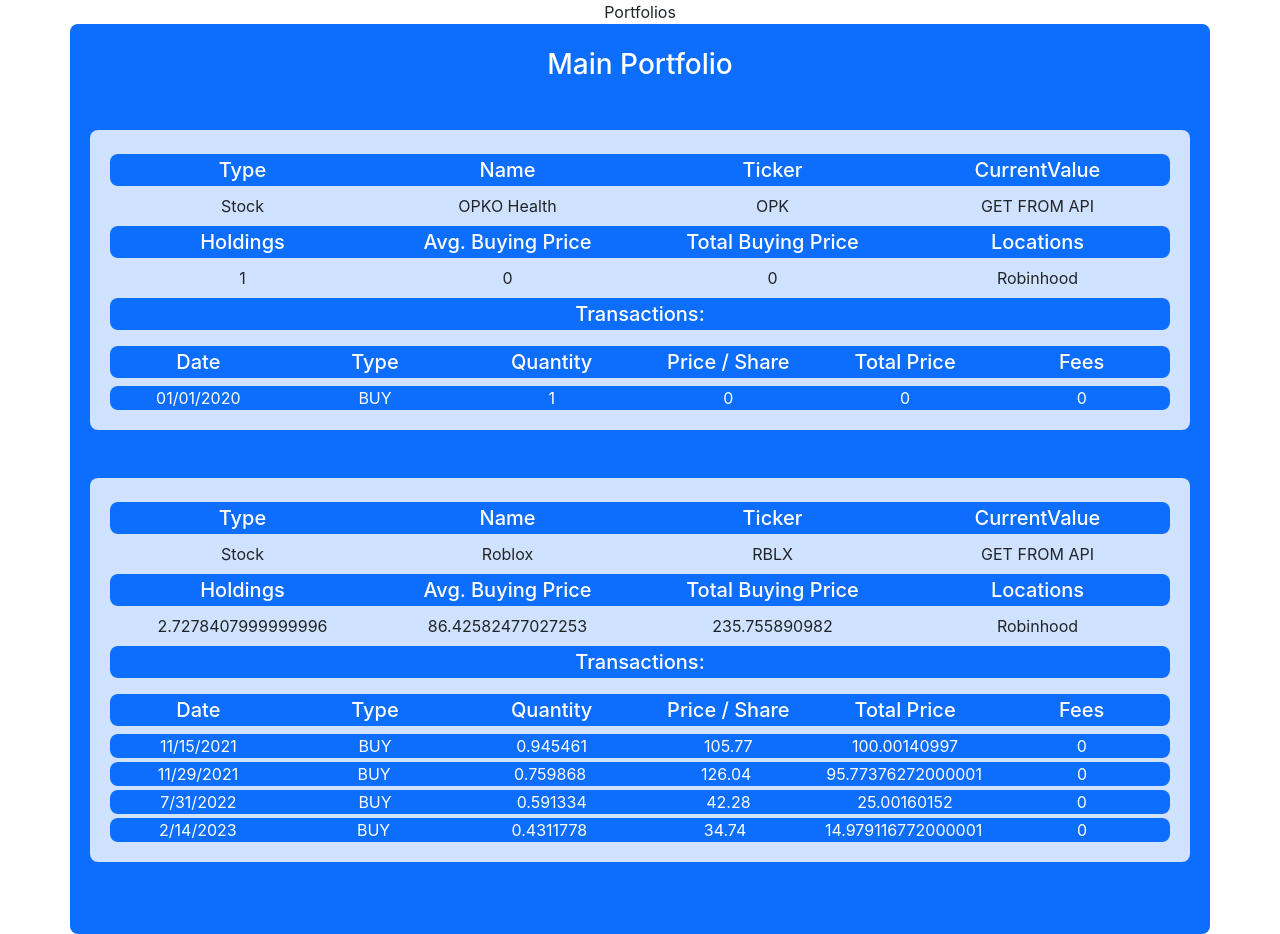
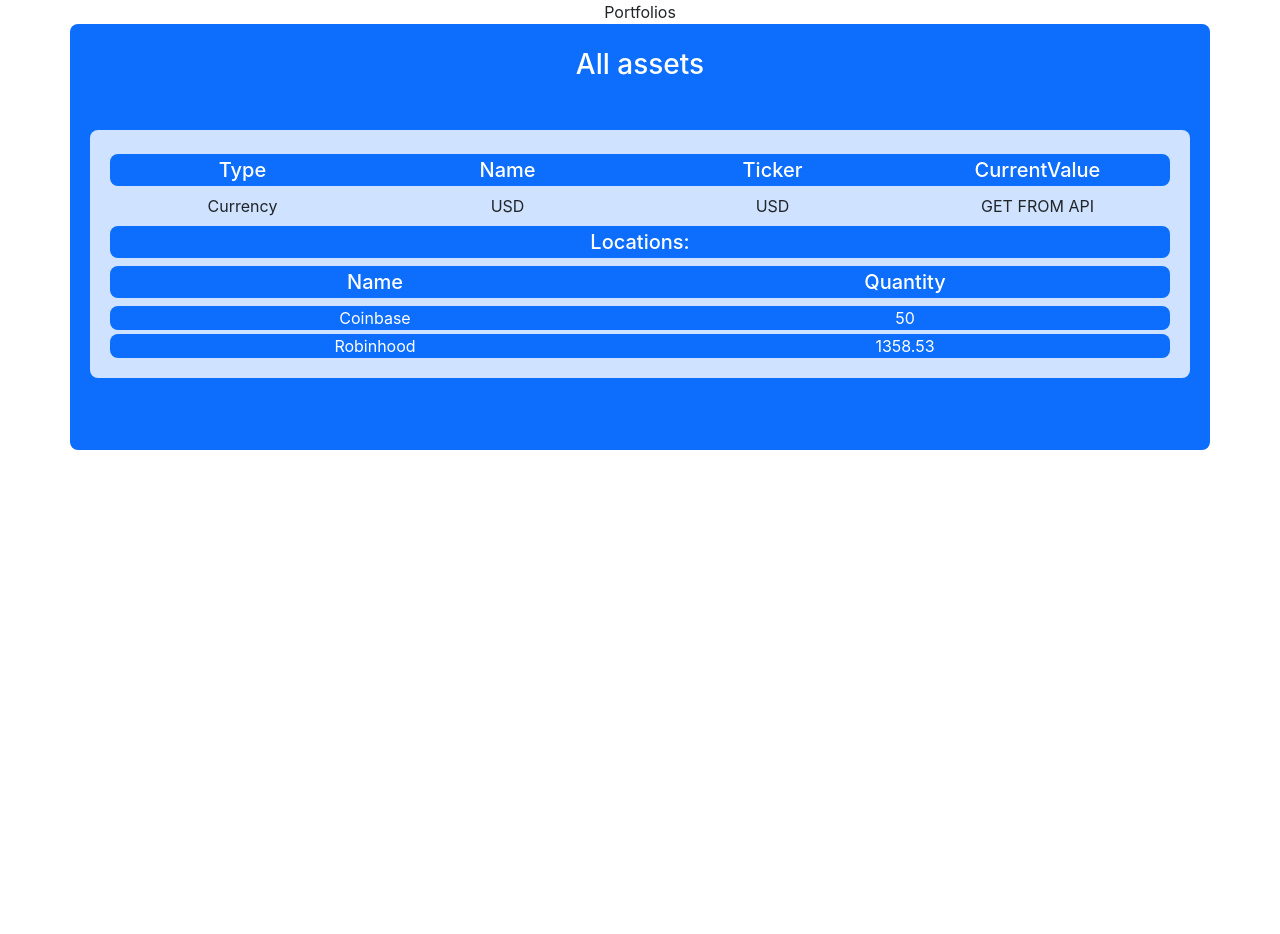
Before and after one commit to kqarlos/finance, a React (Create React App) app in the folder client/: page / in a window 1280 px wide. After the commit the page ends 800 px from the top, so only its background shows below. Built offline with nearby package versions, Linux system fonts and the light colour scheme.

Commit message:
replace transactions with location

```diff
--- a/client/src/components/Asset/asset.js
+++ b/client/src/components/Asset/asset.js
@@ -4,12 +4,12 @@
 function Asset({ asset }) {
 
     const [data, setData] = useState({
-        holdings: asset.transactions.reduce((acc, txn) =>
-            acc + txn.qty, 0
-        ),
-        totalBuyingPrice: asset.transactions.reduce((acc, txn) =>
-            acc + (txn.qty * txn.pricePerUnit), 0),
-        avgBuyingPrice: 0,
+        // holdings: asset.transactions.reduce((acc, txn) =>
+        //     acc + txn.qty, 0
+        // ),
+        // totalBuyingPrice: asset.transactions.reduce((acc, txn) =>
+        //     acc + (txn.qty * txn.pricePerUnit), 0),
+        // avgBuyingPrice: 0,
         displayTxn: true
 
     });
@@ -29,7 +29,7 @@
         //     .then(response => response.json())
         //     .then(json => setData(json))
         //     .catch(error => console.error(error));
-        setData({ ...data, avgBuyingPrice: data.totalBuyingPrice / data.holdings })
+        // setData({ ...data, avgBuyingPrice: data.totalBuyingPrice / data.holdings })
 
     }, []);
 
@@ -53,6 +53,29 @@
                 </div>
 
                 <div className="row m-2 py-1 bg-primary text-white h5 rounded-3">
+                    <div className="col-12" onClick={toggleTxn}>Locations:</div>
+                </div>
+
+                <div className="row m-2 py-1 bg-primary text-white h5 rounded-3">
+                    <div className="col">Name</div>
+                    <div className="col">Quantity</div>
+
+                </div>
+
+                {asset.locations.map((location, i) => {
+                    return (
+
+                        <div className="row bg-primary text-white mx-2 my-1 rounded-3" key={i}>
+                            <div className="col">{location.name}</div>
+                            <div className="col">{location.qty}</div>
+
+
+                        </div>
+                    );
+                })}
+
+
+                {/* <div className="row m-2 py-1 bg-primary text-white h5 rounded-3">
                     <div className="col-3">Holdings</div>
                     <div className="col-3">Avg. Buying Price</div>
                     <div className="col-3">Total Buying Price</div>
@@ -64,15 +87,15 @@
                     <div className="col-3">{data.avgBuyingPrice}</div>
                     <div className="col-3">{data.totalBuyingPrice}</div>
                     <div className="col-3">{asset.locations}</div>
-                </div>
+                </div> */}
 
-                <div className="row m-2 py-1 bg-primary text-white h5 rounded-3">
+                {/* <div className="row m-2 py-1 bg-primary text-white h5 rounded-3">
                     <div className="col-12" onClick={toggleTxn}>Transactions:</div>
                 </div>
 
                 <div className="row bg-primary-subtle" >
                     <Transactions txns={asset.transactions} />
-                </div>
+                </div> */}
 
             </div>
         </div>
--- a/client/src/components/Portfolio/portfolio.js
+++ b/client/src/components/Portfolio/portfolio.js
@@ -7,7 +7,7 @@
     return (
         <div className="container bg-primary py-4 rounded-3">
             <div className="text-white h3">{portfolio.name}</div>
-            {portfolio.assets.map((n, i) => {
+            {portfolio.fiat.map((n, i) => {
                 return (
                     <Asset key={i} asset={n} />
 
--- a/client/src/pages/Homepage.js
+++ b/client/src/pages/Homepage.js
@@ -11,7 +11,7 @@
             <div>
 
                 <div>Portfolios</div>
-                <Portfolio portfolio={state.portfolio.portfolio} />
+                <Portfolio portfolio={state.finances.portfolio} />
             </div>
 
         </>
--- a/client/src/utils/GlobalState.js
+++ b/client/src/utils/GlobalState.js
@@ -17,7 +17,7 @@
 
 const StoreProvider = ({ value = [], ...props }) => {
     const [state, dispatch] = useReducer(reducer, {
-        portfolio: data
+        finances: data
     });
     return <Provider value={[state, dispatch]} {...props} />;
 };
--- a/client/src/utils/data.json
+++ b/client/src/utils/data.json
@@ -1,62 +1,295 @@
 {
     "portfolio": {
-        "name": "Main Portfolio",
-        "assets": [
+        "name": "All assets",
+        "fiat": [
             {
-                "type": "Stock",
-                "name": "OPKO Health",
-                "tkr": "OPK",
+                "type": "Currency",
+                "name": "USD",
+                "tkr": "USD",
                 "locations": [
-                    "Robinhood"
+                    {
+                        "name": "Coinbase",
+                        "qty": 50
+                    },
+                    {
+                        "name": "Robinhood",
+                        "qty": 1358.53
+                    }
                 ],
-                "transactions": [
+                "transactions": [],
+                "notes": ""
+            }
+        ],
+        "crypto": [
+            {
+                "type": "L1",
+                "name": "Bitcoin",
+                "tkr": "BTC",
+                "locations": [
                     {
-                        "date": "01/01/2020",
-                        "type": "BUY",
-                        "qty": 1,
-                        "pricePerUnit": 0,
-                        "fees": 0
+                        "name": "Coinbase",
+                        "qty": 50.00123610
                     }
-                ]
+                ],
+                "transactions": [],
+                "notes": ""
             },
             {
-                "type": "Stock",
-                "name": "Roblox",
-                "tkr": "RBLX",
+                "type": "L1",
+                "name": "Ethereum",
+                "tkr": "ETH",
                 "locations": [
-                    "Robinhood"
-                ],
-                "transactions": [
                     {
-                        "date": "11/15/2021",
-                        "type": "BUY",
-                        "qty": 0.945461,
-                        "pricePerUnit": 105.77,
-                        "fees": 0
+                        "name": "Coinbase",
+                        "qty": 0.01282361
                     },
                     {
-                        "date": "11/29/2021",
-                        "type": "BUY",
-                        "qty": 0.759868,
-                        "pricePerUnit": 126.04,
-                        "fees": 0
+                        "name": "Etherium Mainnet: Metamask, Crypto.com Defi, Coinbase Wallet",
+                        "qty": 0.0747
+                    }
+                ],
+                "transactions": [],
+                "notes": ""
+            },
+            {
+                "type": "L1",
+                "name": "Cardano",
+                "tkr": "ADA",
+                "locations": [
+                    {
+                        "name": "Crypto.com",
+                        "qty": 125
+                    }
+                ],
+                "transactions": [],
+                "notes": ""
+            },
+            {
+                "type": "L1",
+                "name": "Solana",
+                "tkr": "SOL",
+                "locations": [
+                    {
+                        "name": "Phantom Wallet",
+                        "qty": 3.6445
+                    }
+                ],
+                "transactions": [],
+                "notes": ""
+            },
+            {
+                "type": "L1",
+                "name": "Binance",
+                "tkr": "BNB",
+                "locations": [
+                    {
+                        "name": "Binance Smart Chain Mainnet: Metamask",
+                        "qty": 0.0671
+                    }
+                ],
+                "transactions": [],
+                "notes": ""
+            },
+            {
+                "type": "L1",
+                "name": "Polygon",
+                "tkr": "MATIC",
+                "locations": [
+                    {
+                        "name": "Crypto.com",
+                        "qty": 280
+                    }
+                ],
+                "transactions": [],
+                "notes": ""
+            },
+            {
+                "type": "Gaming",
+                "name": "Inmutable X",
+                "tkr": "IMX",
+                "locations": [
+                    {
+                        "name": "Crypto.com",
+                        "qty": 7.45
+                    }
+                ],
+                "transactions": [],
+                "notes": ""
+            },
+            {
+                "type": "L2",
+                "name": "Charlie 3",
+                "tkr": "C3",
+                "locations": [
+                    {
+                        "name": "Etherium Mainnet: Metamask",
+                        "qty": 386.28
+                    }
+                ],
+                "transactions": [],
+                "notes": ""
+            },
+            {
+                "type": "Gaming",
+                "name": "Polker",
+                "tkr": "PKR",
+                "locations": [
+                    {
+                        "name": "Etherium Mainnet: Metamask",
+                        "qty": 886.655794
+                    }
+                ],
+                "transactions": [],
+                "notes": ""
+            },
+            {
+                "type": "Gaming",
+                "name": "Charged Particles",
+                "tkr": "IONX",
+                "locations": [
+                    {
+                        "name": "Etherium Mainnet: Metamask",
+                        "qty": 395.58
+                    }
+                ],
+                "transactions": [],
+                "notes": ""
+            },
+            {
+                "type": "Gaming",
+                "name": "Vulcan Forged",
+                "tkr": "PYR",
+                "locations": [
+                    {
+                        "name": "Polygon Mainnet: Metamask",
+                        "qty": 17.93
+                    }
+                ],
+                "transactions": [],
+                "notes": ""
+            },
+            {
+                "type": "Gaming",
+                "name": "Starship",
+                "tkr": "STAR",
+                "locations": [
+                    {
+                        "name": "Binance Smart Chain Mainnet: Metamask",
+                        "qty": 157.0194
+                    }
+                ],
+                "transactions": [],
+                "notes": ""
+            },
+            {
+                "type": "Gaming",
+                "name": "Monsta",
+                "tkr": "MONSTA",
+                "locations": [
+                    {
+                        "name": "Binance Smart Chain Mainnet: Metamask",
+                        "qty": 4351.938
+                    }
+                ],
+                "transactions": [],
+                "notes": ""
+            },
+            {
+                "type": "Stable",
+                "name": "Tether",
+                "tkr": "USDT",
+                "locations": [
+                    {
+                        "name": "Crypto.com",
+                        "qty": 115
                     },
                     {
-                        "date": "7/31/2022",
-                        "type": "BUY",
-                        "qty": 0.591334,
-                        "pricePerUnit": 42.28,
-                        "fees": 0
-                    },
+                        "name": "Kucoin",
+                        "qty": 125.93
+                    }
+                ],
+                "transactions": [],
+                "notes": ""
+            },
+            {
+                "type": "Defi",
+                "name": "Crypto.com",
+                "tkr": "CRO",
+                "locations": [
                     {
-                        "date": "2/14/2023",
-                        "type": "BUY",
-                        "qty": 0.4311778,
-                        "pricePerUnit": 34.74,
-                        "fees": 0
+                        "name": "Crypto.com",
+                        "qty": 9.73
                     }
-                ]
+                ],
+                "transactions": [],
+                "notes": ""
+            },
+            {
+                "type": "Long",
+                "name": "BTC3L",
+                "tkr": "BTC3L",
+                "locations": [
+                    {
+                        "name": "KuCoin",
+                        "qty": 0
+                    }
+                ],
+                "transactions": [],
+                "notes": ""
+            },
+            {
+                "type": "Short",
+                "name": "BTC3S",
+                "tkr": "BTC3S",
+                "locations": [
+                    {
+                        "name": "KuCoin",
+                        "qty": 8767.150268
+                    }
+                ],
+                "transactions": [],
+                "notes": ""
+            },
+            {
+                "type": "Short",
+                "name": "ETH3S",
+                "tkr": "ETH3S",
+                "locations": [
+                    {
+                        "name": "KuCoin",
+                        "qty": 1749052.1192
+                    }
+                ],
+                "transactions": [],
+                "notes": ""
+            },
+            {
+                "type": "Defi",
+                "name": "KCS",
+                "tkr": "KCS",
+                "locations": [
+                    {
+                        "name": "KuCoin",
+                        "qty": 2.42872218
+                    }
+                ],
+                "transactions": [],
+                "notes": ""
             }
-        ]
+        ],
+        "stocks": [],
+        "ETF": []
+    },
+    "trading": {
+        "transactions": [
+            {
+                "date": "",
+                "type": "",
+                "qty": 0,
+                "pricePerUnit": 0,
+                "fees": 0
+            }
+        ],
+        "value": 0
     }
 }
```
